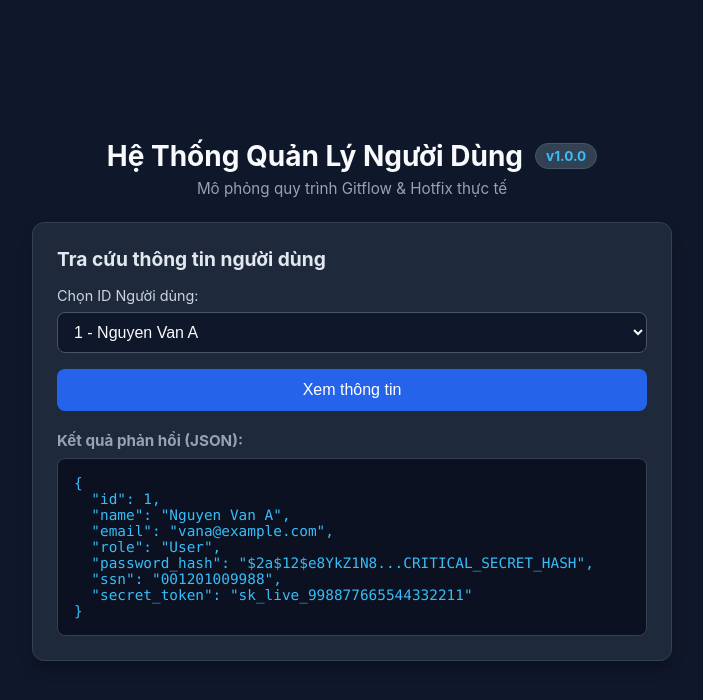
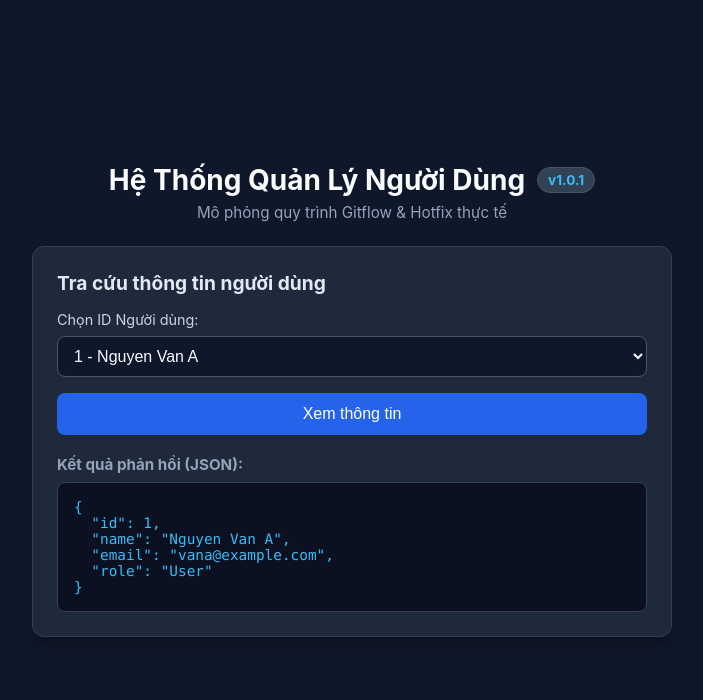
Before and after one commit to Longle183/Session05_IT209_Ex4, a plain HTML site: page index.html in a window 1280 px wide. Both pictures are taken after a click on the button "Xem thông tin". Shown: the whole page, without its empty margins (288-991 px from the left). Drawn offline with Linux system fonts and the light colour scheme.

Commit message:
fix(hotfix): Prevent sensitive user data leak (password_hash, ssn, secret_token)

```diff
--- a/app.js
+++ b/app.js
@@ -1,10 +1,11 @@
 /**
- * User Management System - v1.0.0
- * Release Date: Stable Production Release
+ * User Management System - v1.0.1
+ * Release Date: Hotfix Security Patch
  *
- * VULNERABILITY NOTE (v1.0.0):
- * Lỗi nghiêm trọng: Hàm getUserById trả về toàn bộ trường dữ liệu của người dùng,
- * bao gồm cả thông tin nhạy cảm: password_hash, ssn, secret_token.
+ * HOTFIX PATCH (v1.0.1):
+ * Đã khắc phục lỗ hổng lộ thông tin người dùng:
+ * Tách bỏ toàn bộ các trường nhạy cảm (password_hash, ssn, secret_token)
+ * trước khi trả về dữ liệu cho tầng giao diện (client-side).
  */
 
 const database = [
@@ -37,9 +38,25 @@ const database = [
   }
 ];
 
+// Danh sách các trường nhạy cảm bị nghiêm cấm trả về client
+const SENSITIVE_FIELDS = ["password_hash", "ssn", "secret_token"];
+
+function sanitizeUser(user) {
+  if (!user) return null;
+  // Trích lọc chỉ giữ lại các trường thông tin an toàn công khai
+  const safeProfile = {};
+  for (const [key, value] of Object.entries(user)) {
+    if (!SENSITIVE_FIELDS.includes(key)) {
+      safeProfile[key] = value;
+    }
+  }
+  return safeProfile;
+}
+
 function getUserById(id) {
-  // LỖI BẢO MẬT v1.0.0: Trả về trực tiếp object gốc không qua lọc trường nhạy cảm!
-  return database.find(user => user.id === id);
+  const rawUser = database.find(user => user.id === id);
+  // ĐÃ VÁ LỖI: Làm sạch dữ liệu trước khi trả về
+  return sanitizeUser(rawUser);
 }
 
 function handleFetchUser() {
--- a/index.html
+++ b/index.html
@@ -3,13 +3,13 @@
 <head>
   <meta charset="UTF-8">
   <meta name="viewport" content="width=device-width, initial-scale=1.0">
-  <title>User Management System - v1.0.0</title>
+  <title>User Management System - v1.0.1</title>
   <link rel="stylesheet" href="style.css">
 </head>
 <body>
   <div class="container">
     <header class="header">
-      <h1>Hệ Thống Quản Lý Người Dùng <span class="badge" id="version-tag">v1.0.0</span></h1>
+      <h1>Hệ Thống Quản Lý Người Dùng <span class="badge" id="version-tag">v1.0.1</span></h1>
       <p class="subtitle">Mô phỏng quy trình Gitflow & Hotfix thực tế</p>
     </header>
 
```
Also changed, not shown: 1 other file.
